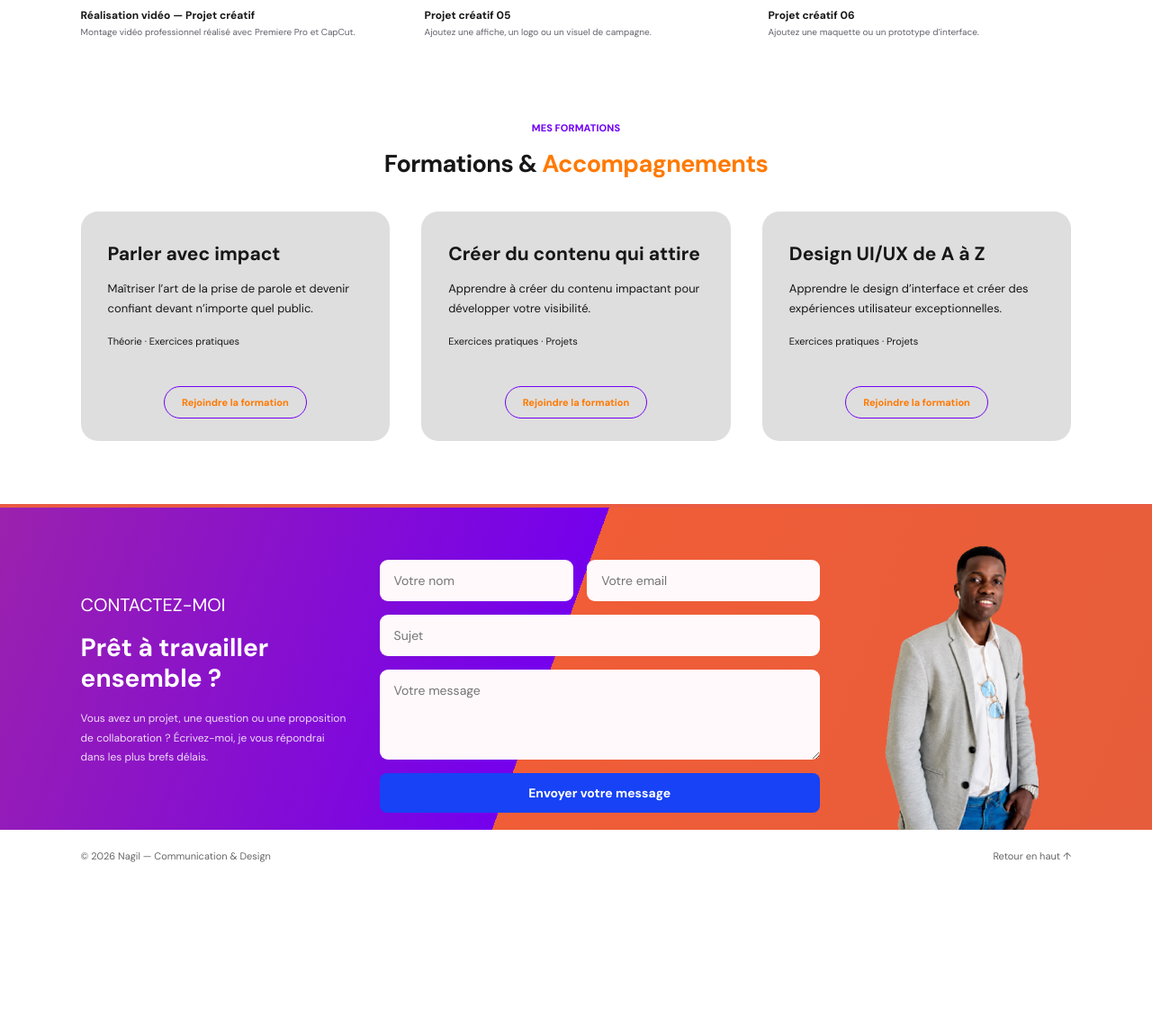
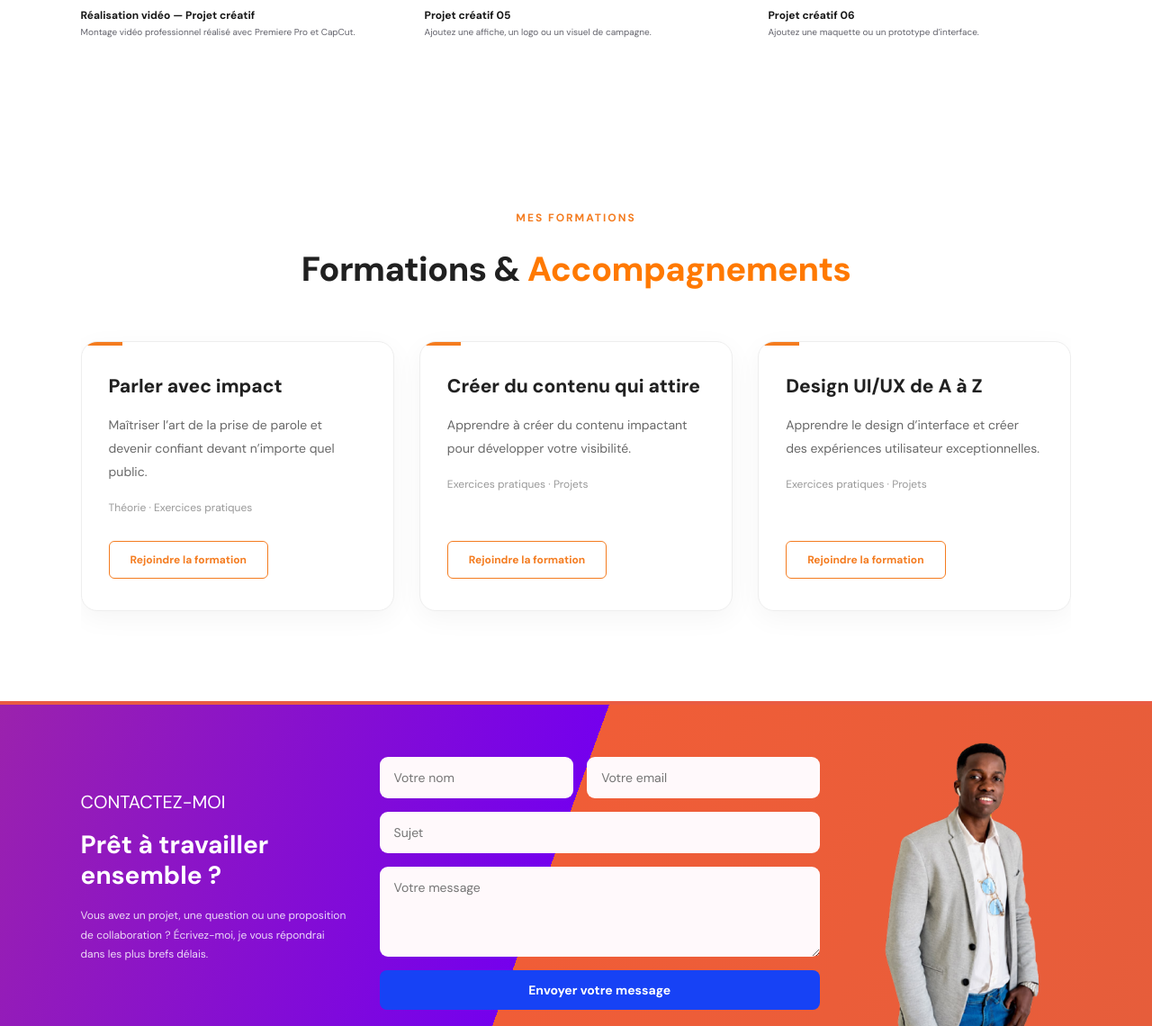
Before and after one commit to Glad-Nagil/portfolio-flask, a Flask app: page / in a window 1280 px wide. Shown: the part 2314-3454 px from the top of the page at 90% size. Before the commit the page ends 3272 px from the top, so only its background shows below. Run offline with Flask 3, Linux system fonts and the light colour scheme.

Commit message:
Redesign training section

```diff
--- a/static/css/style.css
+++ b/static/css/style.css
@@ -143,3 +143,169 @@
     height: 100%;
     object-fit: cover;
 }
+
+
+/* =========================================
+   FORMATIONS - STYLE PREMIUM MINIMALISTE
+========================================= */
+
+.trainings {
+    padding: 100px 0;
+    background: #FFFFFF;
+    overflow: hidden;
+}
+
+.trainings .section-heading {
+    text-align: center;
+    margin-bottom: 55px;
+}
+
+.trainings .eyebrow {
+    color: #F47C20;
+    font-size: 12px;
+    font-weight: 700;
+    letter-spacing: 2px;
+    text-transform: uppercase;
+}
+
+.trainings .section-heading h2 {
+    margin-top: 14px;
+    color: #202020;
+    font-size: clamp(28px, 4vw, 38px);
+    font-weight: 750;
+}
+
+.trainings .section-heading h2 span {
+    color: #F47C20;
+}
+
+/* Grille */
+.training-grid {
+    display: grid;
+    grid-template-columns: repeat(3, minmax(0, 1fr));
+    gap: 28px;
+}
+
+/* Cartes */
+.training-card {
+    position: relative;
+    display: flex;
+    flex-direction: column;
+    min-height: 300px;
+    padding: 35px 30px;
+    background: #FFFFFF;
+    border: 1px solid #EEEEEE;
+    border-radius: 18px;
+    box-shadow: 0 8px 30px rgba(0, 0, 0, 0.045);
+    transition: all 0.35s ease;
+    overflow: hidden;
+}
+
+/* Accent orange */
+.training-card::before {
+    content: "";
+    position: absolute;
+    top: 0;
+    left: 0;
+    width: 45px;
+    height: 4px;
+    background: #F47C20;
+    transition: width 0.35s ease;
+}
+
+.training-card:hover::before {
+    width: 100%;
+}
+
+.training-card:hover {
+    transform: translateY(-8px);
+    border-color: #F2D6C3;
+    box-shadow: 0 18px 45px rgba(0, 0, 0, 0.09);
+}
+
+/* Titres */
+.training-card h3 {
+    color: #202020;
+    font-size: 21px;
+    font-weight: 750;
+    line-height: 1.4;
+    margin-bottom: 16px;
+    transition: color 0.3s ease;
+}
+
+.training-card:hover h3 {
+    color: #F47C20;
+}
+
+/* Description */
+.training-card p {
+    color: #686868;
+    font-size: 14px;
+    line-height: 1.85;
+    margin-bottom: 18px;
+}
+
+/* Informations */
+.training-card span {
+    color: #999999;
+    font-size: 12px;
+    margin-bottom: 28px;
+}
+
+/* Bouton */
+.training-card .btn.btn-outline-orange {
+    display: inline-flex;
+    align-items: center;
+    justify-content: center;
+    align-self: flex-start;
+    margin-top: auto;
+    padding: 12px 23px;
+    border: 1px solid #F47C20;
+    border-radius: 6px;
+    background: #FFFFFF;
+    color: #F47C20;
+    font-size: 12px;
+    font-weight: 700;
+    text-decoration: none;
+    transition: all 0.3s ease;
+}
+
+.training-card .btn.btn-outline-orange:hover {
+    background: #F47C20;
+    color: #FFFFFF;
+    box-shadow: 0 6px 18px rgba(244, 124, 32, 0.2);
+}
+
+/* Tablettes */
+@media (max-width: 900px) {
+    .training-grid {
+        grid-template-columns: repeat(2, minmax(0, 1fr));
+        gap: 22px;
+    }
+}
+
+/* Mobiles */
+@media (max-width: 600px) {
+    .trainings {
+        padding: 70px 0;
+    }
+
+    .training-grid {
+        grid-template-columns: 1fr;
+    }
+
+    .training-card {
+        min-height: 270px;
+        padding: 30px 25px;
+    }
+}
+
+/* Accessibilité */
+@media (prefers-reduced-motion: reduce) {
+    .training-card,
+    .training-card::before,
+    .training-card h3,
+    .training-card .btn {
+        transition: none;
+    }
+}
```
